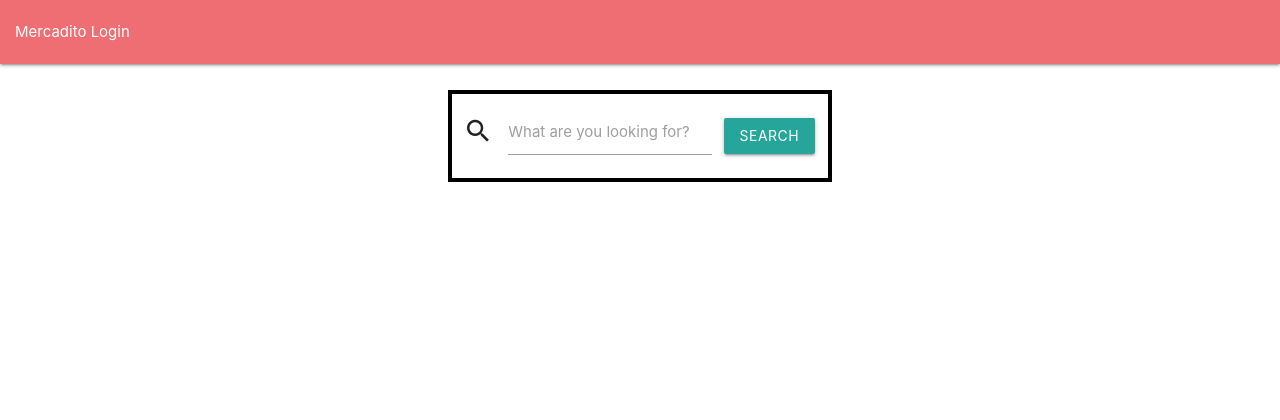
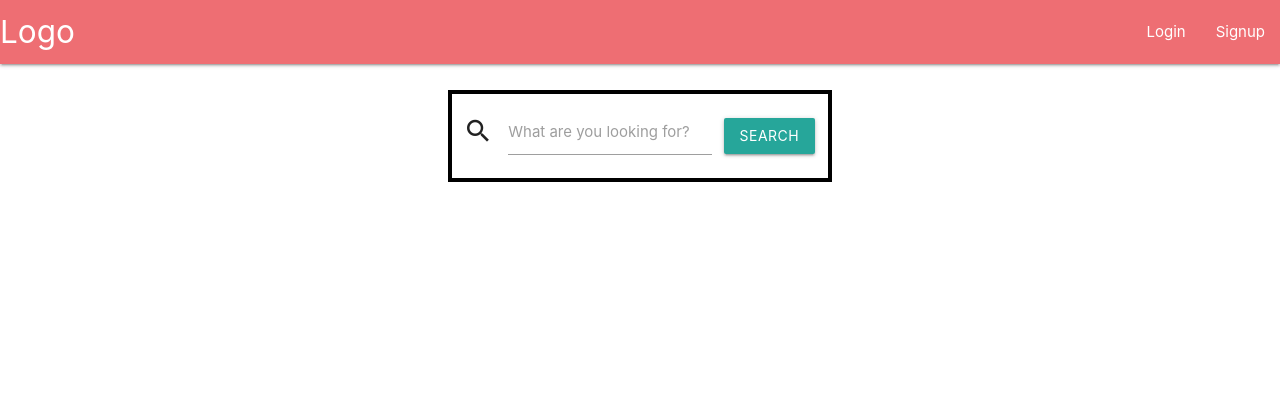
Before and after one commit to mtom92/mercadito, a Django app: template basics/templates/search.html in a window 1280 px wide. Shown: the top 420 px of the page. Run offline with Django 3.2, Linux system fonts and the light colour scheme; the template is opened without the code that fills it, so the values that code supplies are empty; some libraries are stand-ins or nearby versions.

Commit message:
Navbar fixed

```diff
--- a/basics/templates/base.html
+++ b/basics/templates/base.html
@@ -12,16 +12,20 @@
   <body>
     <div >
       <nav>
-        <div id="nav_content">
-          <a  href="{% url 'index' %}">Mercadito</a>
-          {% if user.is_authenticated %}
-          Hello,<a  href="{% url 'profile' user.id %}"> {{ user.username }}!</a>
-          <a  href="{% url 'logout' %}">Logout</a>
-          {% else %}
-          <a  href="{% url 'login' %}">Login</a>
-          {% endif %}
+        <div class="nav-wrapper">
+       <a href="{% url 'index' %}" class="brand-logo">Logo</a>
+       <ul id="nav-mobile" class="right hide-on-med-and-down">
+         {% if user.is_authenticated %}
+         <li> <a  href="{% url 'profile' user.id %}"> Hello ,{{ user.username }}!</a></li>
+         <li><a  href="{% url 'logout' %}">Logout</a></li>
+         {% else %}
+         <li><a  href="{% url 'login' %}">Login</a></li>
+         <li><a  href="{% url 'signup' %}">Signup</a></li>
+         {% endif %}
+       </ul>
+     </div>
 
-        </div>
+
       </nav>
     </div>
     <div>
--- a/basics/templates/newbusiness.html
+++ b/basics/templates/newbusiness.html
@@ -23,7 +23,7 @@
         {% elif field.name == "telephone" %}
         <i class="material-icons">contact_phone</i>
         {{ field.label_tag }}
-        {% elif field.name == "type_of_business" %}
+        {% elif field.name == "typebusiness" %}
         <i class="material-icons">star_border</i>
         {{ field.label_tag }}
         {% elif field.name == "category" %}
```
